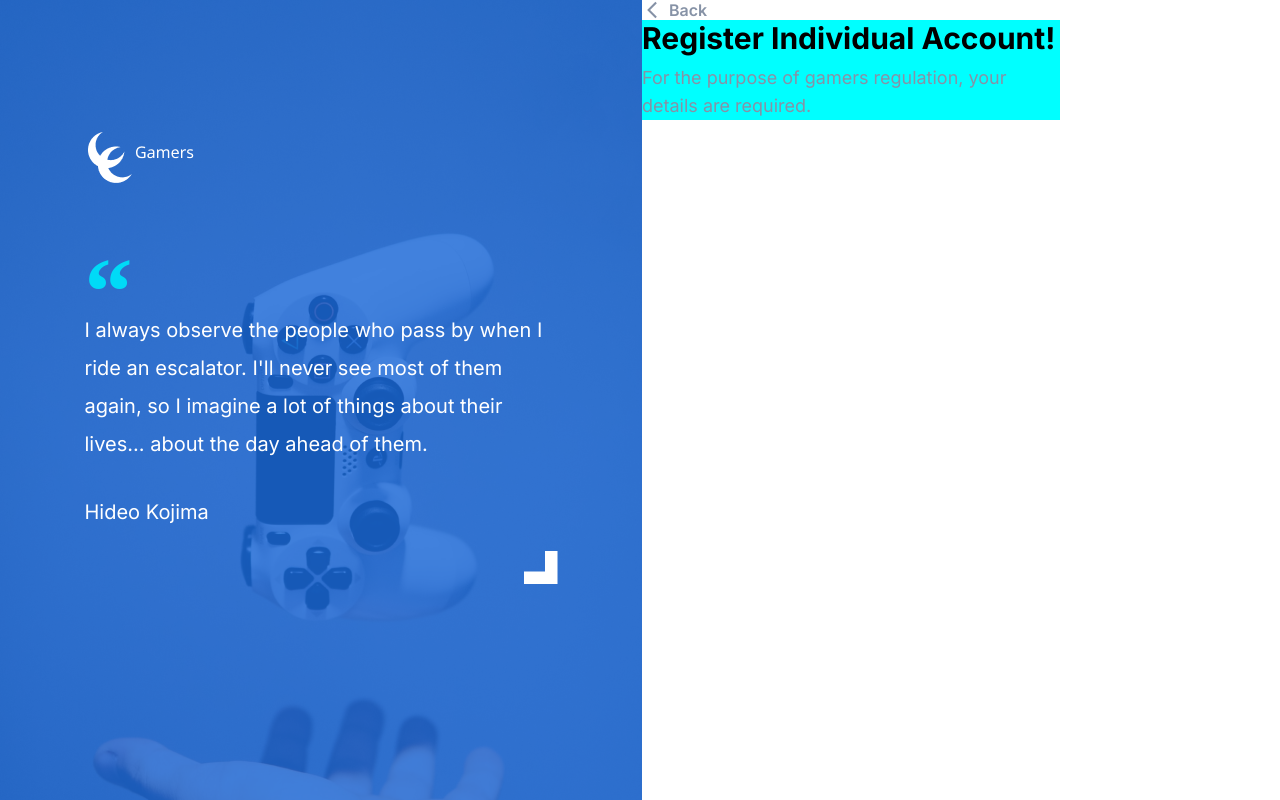
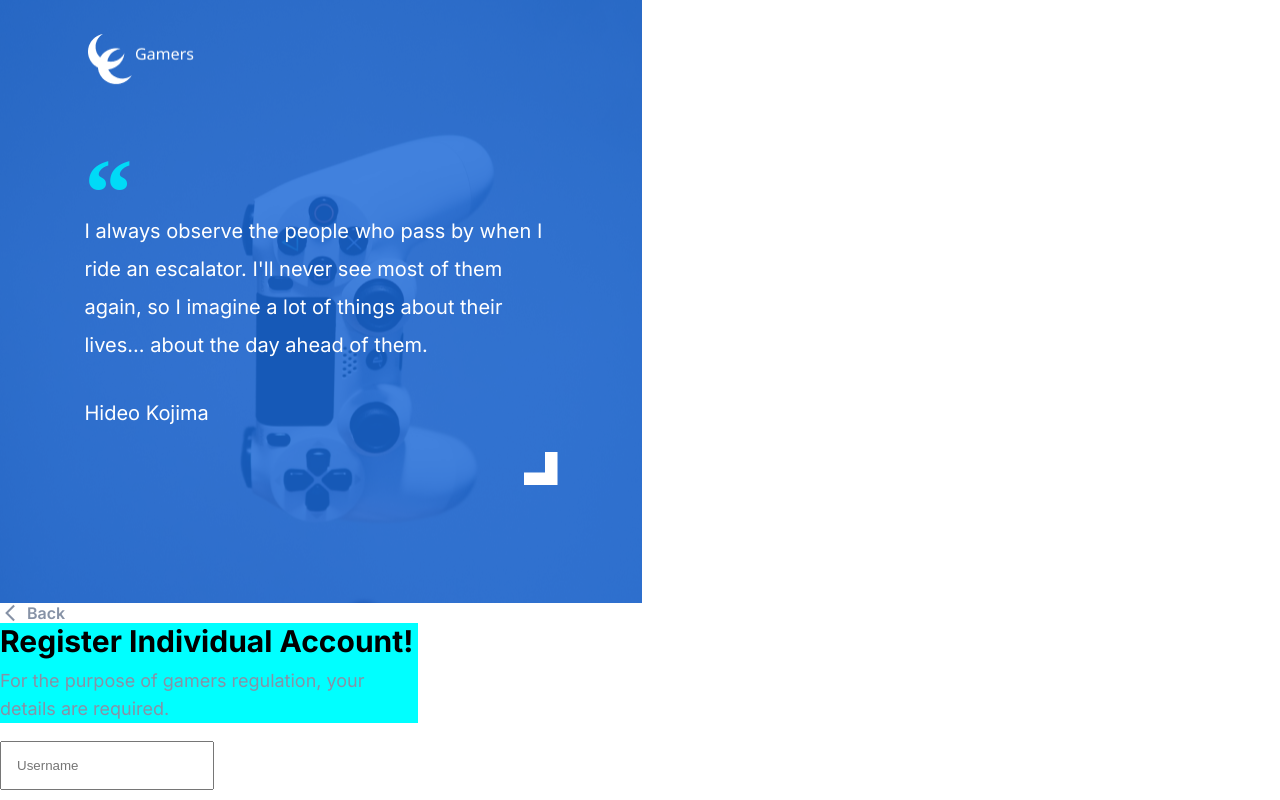
Before and after one commit to devhazemaq/react-authentication-form-task, a React (Create React App) app: page / in a window 1280 px wide. Built offline with nearby package versions, Linux system fonts and the light colour scheme.

Commit message:
for slman

```diff
--- /dev/null
+++ b/src/components/FormInput/index.css
@@ -0,0 +1,7 @@
+
+
+.forminput__cont input {
+  padding: 15px;
+  margin: 10px 0;
+  width: 180px;
+}
--- /dev/null
+++ b/src/components/FormInput/index.jsx
@@ -0,0 +1,30 @@
+import React, { Component } from 'react';
+import './index.css';
+
+export default class FormInput extends Component {
+  state = {
+    value: "",
+  };
+
+  handleChange = (e) => {
+    this.setState({ value: e.target.value });
+    this.props.onChange(e.target.value);
+    console.log(e.target.value);
+  };
+
+  render() {
+    console.log("re-render");
+
+    return (
+      <div className='forminput__cont'>
+        <label>{this.props.label}</label>
+        <input
+          type={this.props.type}
+          placeholder={this.props.placeholder}
+          value={this.state.value}
+          onChange={this.handleChange}
+        />
+      </div>
+    );
+  }
+}
--- /dev/null
+++ b/src/components/FormReg/index.jsx
@@ -0,0 +1,49 @@
+import React, { Component } from 'react'
+import './index.css'
+import FormInput from '../FormInput';
+
+export default class FormReg extends Component {
+
+  state = {
+    username: "",
+    email: "",
+    birthday: "",
+    password: "",
+    confirmPassword: "",
+  };
+
+  handleInputChange = (name, value) => {
+    this.setState({ [name]: value });
+  };
+
+
+  render() {
+    const inputs = [
+      {
+        id: 1,
+        name: "username",
+        type: "text",
+        placeholder: "Username",
+        errorMessage:
+          "Username should be 3-16 characters and shouldn't include any special character!",
+        label: "Username",
+        pattern: "^[A-Za-z0-9]{3,16}$",
+        required: true,
+      },
+    ];
+
+    return (
+
+      <form className='form__contain'>
+        {inputs.map((input) => (
+          <FormInput
+            key={input.id}
+            placeholder={input.placeholder}
+            value={this.state[input.name]}
+            onChange={(value) => this.handleInputChange(input.name, value)}
+          />
+        ))}
+      </form>
+    )
+  }
+}
--- a/src/pages/SignupPage/index.css
+++ b/src/pages/SignupPage/index.css
@@ -3,7 +3,8 @@
   width: 100%;
   position: relative;
   display: flex;
-  flex-direction: row;
+  /* flex-direction: row; */
+  flex-direction: column;
 }
 
 /* Start of Part Sign Up Show */
--- a/src/pages/SignupPage/index.jsx
+++ b/src/pages/SignupPage/index.jsx
@@ -3,6 +3,7 @@ import Quote from '../../components/Quote';
 import './index.css'
 import BackCompo from '../../components/BackCompo';
 import RegisterTitle from '../../components/RegisterTitle';
+import FormReg from '../../components/FormReg';
 
 
 export default class SignupPage extends Component {
@@ -33,7 +34,7 @@ export default class SignupPage extends Component {
 
               <BackCompo />
               <RegisterTitle />
-
+              <FormReg />
             </div>
       </div>
     )
```
Also changed, not shown: src/components/FormReg/index.css (added).
